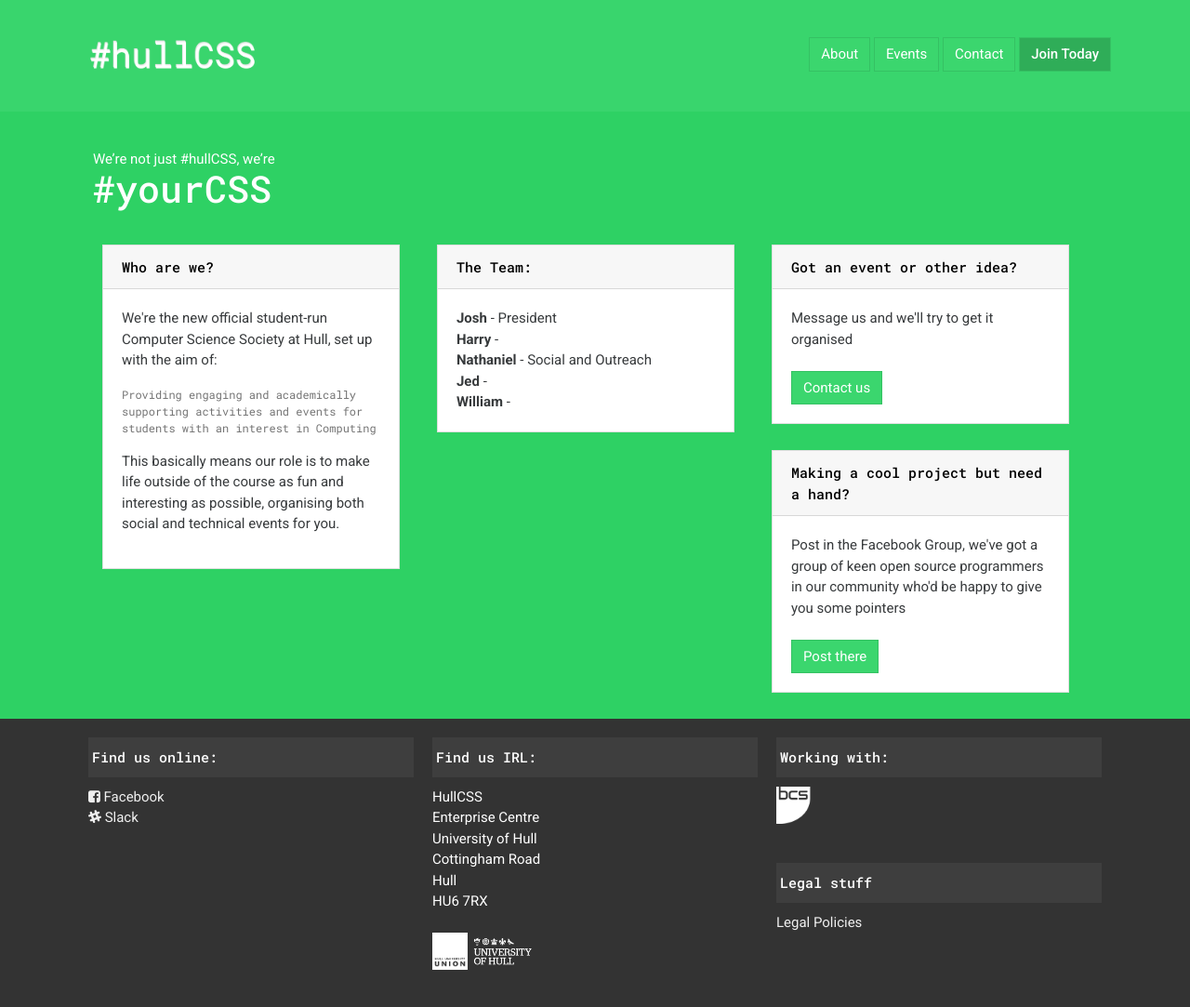
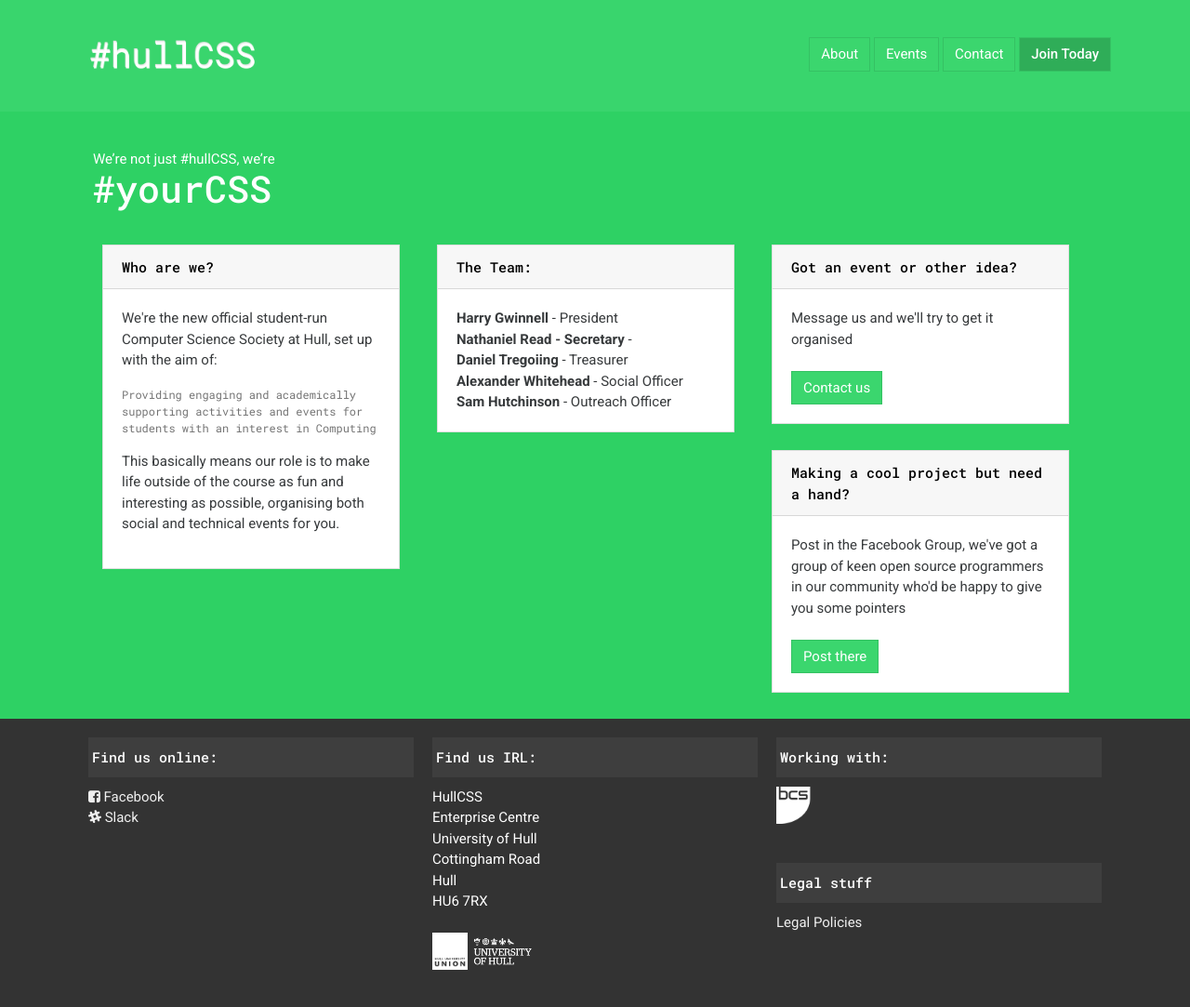
Before and after one commit to hullcss/hullcss-site, a Jekyll site: the page built from pages/about.md, in a window 1280 px wide. Shown: the whole page at 93% size. Built offline with Jekyll 4.4.1, drawn with Linux system fonts in a browser that asks for light colours; nearby versions of some CDN libraries.

Commit message:
Updated exec list

```diff
--- a/pages/about.md
+++ b/pages/about.md
@@ -31,12 +31,11 @@ Providing engaging and academically supporting activities and events for student
   <div class="card-header white">The Team: </div>
   <div class="card-body text-secondary">
     <p class="card-text">
-    <b>Josh</b> - President <br>
-    <b>Harry</b> - <br>
-    <b>Nathaniel</b> - Social and Outreach <br>
-    <b>Jed</b> - <br>
-    <b>William</b> - <br>
-
+    <b>Harry Gwinnell</b> - President <br>
+    <b>Nathaniel Read - Secretary</b> - <br>
+    <b>Daniel Tregoiing</b> - Treasurer<br>
+    <b>Alexander Whitehead</b> - Social Officer<br>
+    <b>Sam Hutchinson</b> - Outreach Officer<br>
     </p>
   </div>
 </div>
```
